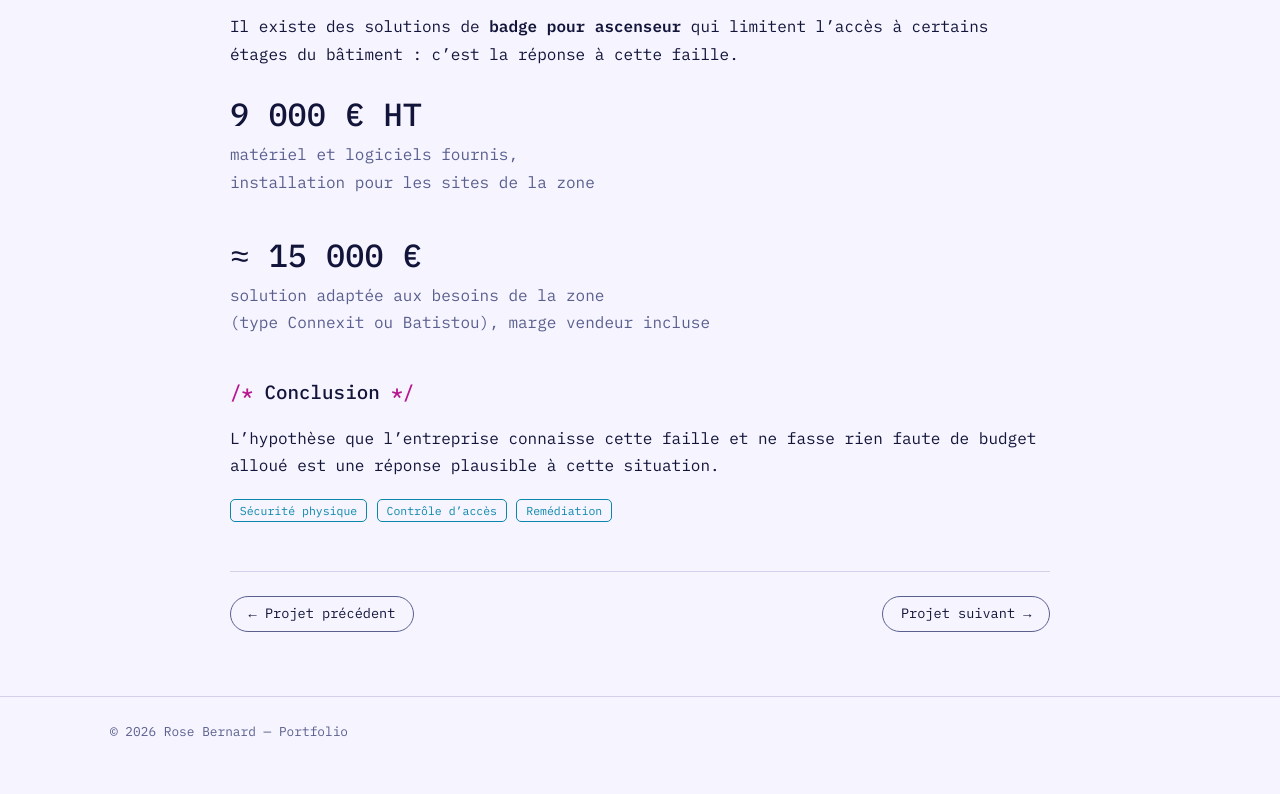
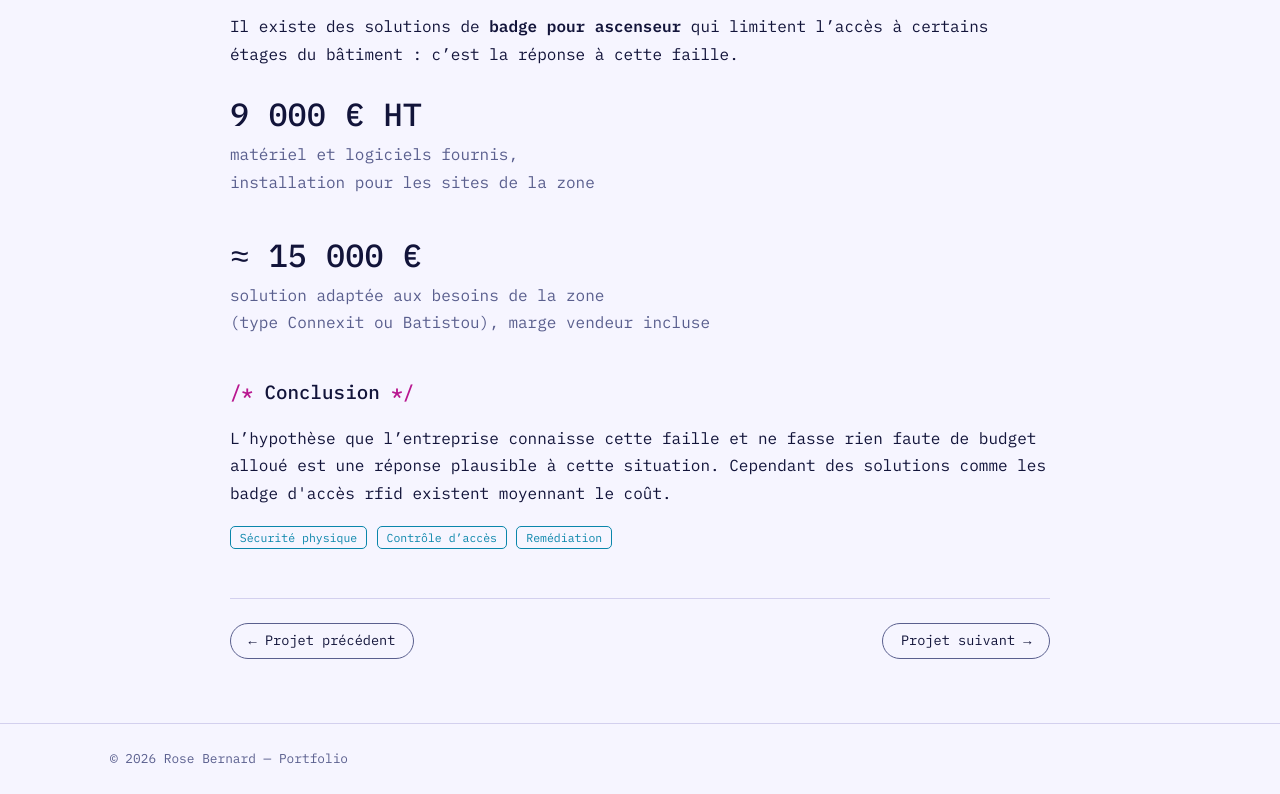
Before and after one commit to Rybun56/portfolio.github.io, a plain HTML site: page projet-faille.html in a window 1280 px wide. Shown: the part 1957-2751 px from the top of the page. Before the commit the page ends 2724 px from the top, so only its background shows below. Drawn offline with Linux system fonts and the light colour scheme.

Commit message:
Enhance conclusion with RFID solution mention
Added a note about RFID access badge solutions.

```diff
--- a/projet-faille.html
+++ b/projet-faille.html
@@ -44,7 +44,7 @@
     <div><div class="big">≈ 15 000 €</div><span class="mut">solution adaptée aux besoins de la zone<br>(type Connexit ou Batistou), marge vendeur incluse</span></div>
   </div>
   <h2 style="font-size:1.2rem;margin:2.5rem 0 1rem">Conclusion</h2>
-  <p>L’hypothèse que l’entreprise connaisse cette faille et ne fasse rien faute de budget alloué est une réponse plausible à cette situation.</p>
+  <p>L’hypothèse que l’entreprise connaisse cette faille et ne fasse rien faute de budget alloué est une réponse plausible à cette situation. Cependant des solutions comme les badge d'accès rfid existent moyennant le coût.</p>
 
   <div><span class="badge t">Sécurité physique</span> <span class="badge t">Contrôle d’accès</span> <span class="badge t">Remédiation</span></div>
   <p class="mut" style="font-size:.8rem"></p>
```
